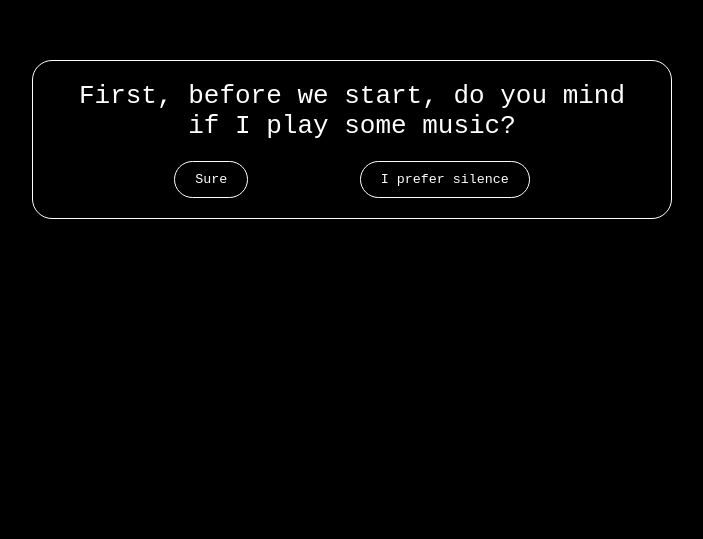
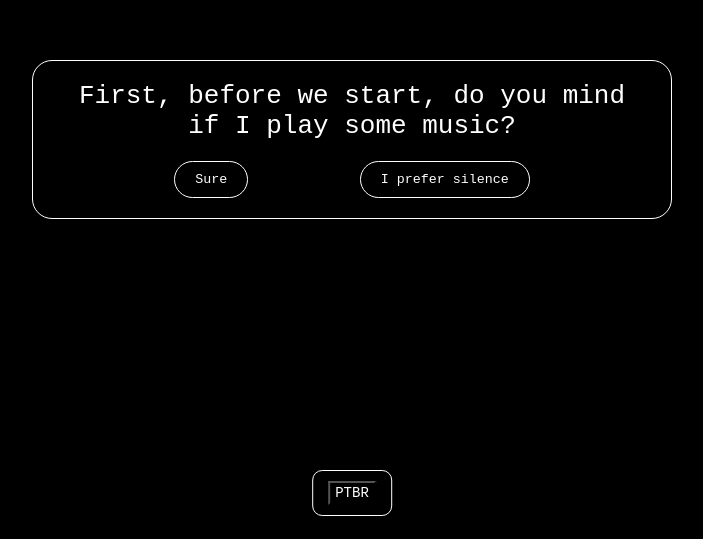
Before and after one commit to V1ctorBarbosa/Are_You_Anxious, a React (Vite) app: page / in a window 1280 px wide. Shown: the part 261-800 px from the top of the page, without its empty margins (288-991 px from the left). Built offline with nearby package versions, Linux system fonts and the light colour scheme.

Commit message:
feat: sound function

```diff
--- a/src/context/context.tsx
+++ b/src/context/context.tsx
@@ -1,16 +1,21 @@
 //React
-import React, { createContext, useContext, useState, ReactNode } from 'react';
+import React, { createContext, useContext, useState, ReactNode } from "react";
 
 //Types
-import { IGlobalState, IGlobalStateContextType } from './types';
+import { IGlobalState, IGlobalStateContextType } from "./types";
 
-const IGlobalStateContext = createContext<IGlobalStateContextType | undefined>(undefined);
+const IGlobalStateContext = createContext<IGlobalStateContextType | undefined>(
+  undefined
+);
 
-export const GlobalStateProvider: React.FC<{ children: ReactNode }> = ({ children }) => {
+export const GlobalStateProvider: React.FC<{ children: ReactNode }> = ({
+  children,
+}) => {
   const [state, setState] = useState<IGlobalState>({
-    step: 'intro',
-    language: 'ENG',
-    sound: false
+    step: "intro",
+    language: "ENG",
+    sound: false,
+    displaySound: false,
   });
 
   return (
@@ -23,7 +28,9 @@ export const GlobalStateProvider: React.FC<{ children: ReactNode }> = ({ childre
 export const useGlobalContext = () => {
   const context = useContext(IGlobalStateContext);
   if (!context) {
-    throw new Error('useIGlobalState deve ser usado dentro de um GlobalStateProvider');
+    throw new Error(
+      "useIGlobalState deve ser usado dentro de um GlobalStateProvider"
+    );
   }
   return context;
 };
--- a/src/context/types/index.ts
+++ b/src/context/types/index.ts
@@ -5,6 +5,7 @@ export interface IGlobalState {
     step: string;
     language: 'ENG' | 'PTBR';
     sound: boolean;
+    displaySound: boolean;
   }
 
 export interface IGlobalStateContextType {
--- a/src/pages/Home/home.styles.ts
+++ b/src/pages/Home/home.styles.ts
@@ -5,4 +5,31 @@ export const Container = styled.div`
     width: 100%;
 
     display: flex;
+    position: relative;
 `
+
+export const Footer = styled.footer`
+    display: flex;
+    gap: 20px;
+
+    position: absolute;
+    bottom: 0%;
+    left: 50%;
+    transform: translate(-50%, -50%);
+
+    border: 1px solid ${props => props.theme.white};
+    padding: 10px 15px;
+    border-radius: 10px;
+`
+
+export const Translate = styled.button`
+    font-size: 14px;
+    padding: 2px 5px;
+
+    color: ${props => props.theme.white};
+    cursor: pointer;
+`
+
+export const Audio = styled.audio`
+    display: none;
+`
--- a/src/pages/Home/home.tsx
+++ b/src/pages/Home/home.tsx
@@ -1,13 +1,53 @@
+//React
+import { useEffect, useRef } from "react";
+
 // Styles
-import { Container } from "./home.styles";
+import { Container, Footer, Translate, Audio } from "./home.styles";
+
+//Assets
+import AruarianDance from "../../assets/aruarian dance.mp3";
+
+//Context
+import { useGlobalContext } from "../../context/context";
 
 //Sections
 import Sections from "../../sections/sections";
 
+//Utils
+import { handleDisplaySound, handleLanguage } from "./utils";
+
 function Home() {
+  const { state, setState } = useGlobalContext();
+
+  const audioRef = useRef<HTMLAudioElement | null>(null);
+  const currentTimeRef = useRef<number>(0);
+  const buttonText = state.language === "ENG" ? "PTBR" : "ENG";
+
+  useEffect(() => {
+    const audio = audioRef.current;
+
+    if (audio) {
+      if (state.sound) {
+        audio.currentTime = currentTimeRef.current;
+        audio.play();
+      } else {
+        currentTimeRef.current = audio.currentTime;
+        audio.pause();
+      }
+      audio.volume = 0.5;
+    }
+  }, [state.sound]);
+
   return (
     <Container>
       {Sections()}
+      <Footer>
+        {handleDisplaySound({ state, setState })}
+        <Translate onClick={() => handleLanguage({ state, setState })}>
+          {buttonText}
+        </Translate>
+        <Audio ref={audioRef} src={AruarianDance} style={{ display: "none" }} />
+      </Footer>
     </Container>
   );
 }
--- /dev/null
+++ b/src/pages/Home/utils/index.tsx
@@ -0,0 +1,42 @@
+//Styles
+import { Volume2, VolumeX } from "lucide-react";
+
+//Types
+import { IGlobalStateContextType } from "../../../context/types";
+
+export const handleLanguage = ({
+  state,
+  setState,
+}: IGlobalStateContextType) => {
+  const newLanguage = state.language === "ENG" ? "PTBR" : "ENG";
+  setState({ ...state, language: newLanguage });
+};
+
+const handleSound = ({ state, setState }: IGlobalStateContextType) => {
+  setState({ ...state, sound: !state.sound });
+};
+
+export const handleDisplaySound = ({
+  state,
+  setState,
+}: IGlobalStateContextType) => {
+  if (state.displaySound) return handleIcon({ state, setState });
+  else return;
+};
+
+const handleIcon = ({ state, setState }: IGlobalStateContextType) => {
+  if (state.sound)
+    return (
+      <VolumeX
+        color="#ffffff"
+        onClick={() => handleSound({ state, setState })}
+      />
+    );
+  else
+    return (
+      <Volume2
+        color="#ffffff"
+        onClick={() => handleSound({ state, setState })}
+      />
+    );
+};
```
Also changed, not shown: 1 other file (tests, documents, lock files or other folders).
